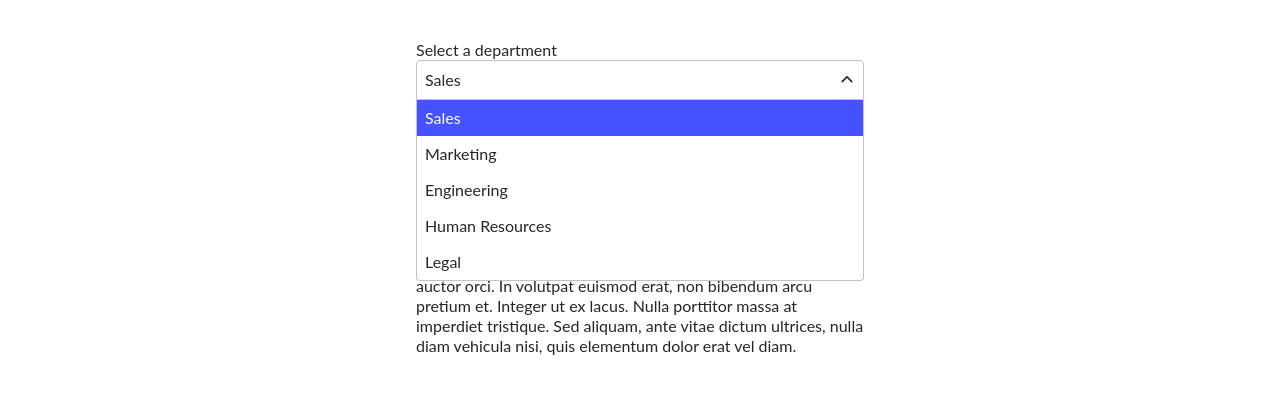
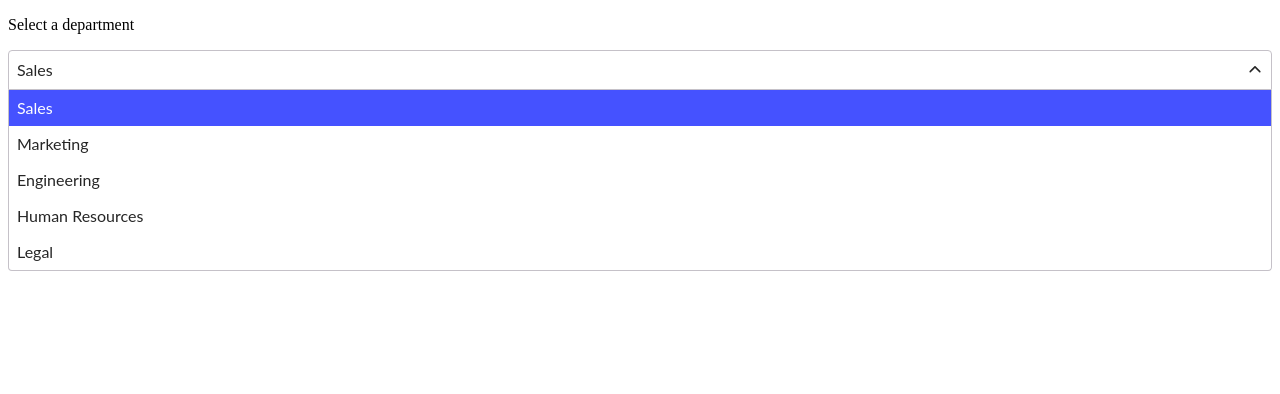
Before and after one commit to jeanne-v/menu-select, a React (Vite) app: page / in a window 1280 px wide. Both pictures are taken after a click on the button "Sales". Shown: the top 394 px of the page. Built offline with nearby package versions, Linux system fonts and the light colour scheme.

Commit message:
Refactor css

```diff
--- a/dev/App.jsx
+++ b/dev/App.jsx
@@ -12,7 +12,7 @@ export default function App() {
   const [selectedOption, setSelectedOption] = useState(options[0]);
 
   return (
-    <main className="pt-10 pb-10 max-w-md m-auto">
+    <main>
       <p id="department-label">Select a department</p>
       <MenuSelect
         options={options}
@@ -20,7 +20,7 @@ export default function App() {
         setSelectedOption={setSelectedOption}
         labelledby="department-label"
       />
-      <p className="mt-4">
+      <p>
         Lorem ipsum dolor sit amet, consectetur adipiscing elit. Pellentesque in ultricies
         nisi. Aliquam magna urna, iaculis vel ante hendrerit, sollicitudin ornare nulla.
         Vivamus vitae pretium nunc. Vivamus pellentesque sagittis leo et semper. Aliquam
--- a/lib/MenuSelect.jsx
+++ b/lib/MenuSelect.jsx
@@ -1,12 +1,15 @@
 import { useState, useEffect, useRef } from "react";
-import "./index.css";
 import chevron from "./assets/chevron.svg";
+import clsx from "clsx";
+import styles from "./MenuSelect.module.css";
 
 export default function MenuSelec({
   options,
   selectedOption,
   setSelectedOption,
   labelledby = null,
+  focusedOptionBgColor = "#4552FF",
+  focusedOptionTextColor = "#ffffff",
 }) {
   const [isOpen, setIsOpen] = useState(false);
   const [focusedOptionIndex, setFocusedOptionIndex] = useState(
@@ -68,7 +71,11 @@ export default function MenuSelec({
   }, []);
 
   return (
-    <div ref={wrapperRef} onKeyDown={handleKeyDown} className="relative">
+    <div
+      ref={wrapperRef}
+      onKeyDown={handleKeyDown}
+      className={clsx(styles.wrapper, isOpen && styles.open)}
+    >
       <button
         onClick={handleBtnClick}
         aria-expanded={isOpen}
@@ -79,20 +86,20 @@ export default function MenuSelec({
         type="button"
         role="combobox"
         data-value={selectedOption.value}
-        className={`p-2 cursor-pointer w-full flex justify-between items-center h-10 border border-light-middle-grey ${isOpen ? "rounded-t-sm" : "rounded-sm"}`}
+        className={styles.button}
       >
         <span>{selectedOption.text}</span>
-        <img alt="" src={chevron} className={`h-4 ${isOpen ? "rotate-180" : ""}`} />
+        <img alt="" src={chevron} className={styles.icon} />
       </button>
       {isOpen && (
-        <div
-          role="listbox"
-          id="listbox"
-          className="border-l border-r border-b border-light-middle-grey absolute left-0 top-10 bg-white w-full rounded-b-sm z-999"
-        >
+        <div role="listbox" id="listbox" className={styles.listbox}>
           {options.map((option, index) => {
             const isSelectedOption = selectedOption.value === option.value;
             const isFocusedOption = options[focusedOptionIndex].value === option.value;
+            const additionalStyles = isFocusedOption
+              ? { backgroundColor: focusedOptionBgColor, color: focusedOptionTextColor }
+              : {};
+
             return (
               <div
                 role="option"
@@ -102,7 +109,8 @@ export default function MenuSelec({
                 key={`${index}-${option.value}`}
                 onClick={() => handleOptionClick(option)}
                 onMouseEnter={() => handleOptionMouseEnter(index)}
-                className={`p-2 cursor-pointer ${isFocusedOption ? "bg-blue text-white" : ""}`}
+                className={styles.option}
+                style={additionalStyles}
               >
                 {option.text}
               </div>
--- /dev/null
+++ b/lib/MenuSelect.module.css
@@ -0,0 +1,57 @@
+.wrapper {
+    position: relative;
+    --border-color: #C5C1C8;
+    --bg-color: #fff;
+}
+
+.wrapper * {
+    box-sizing: border-box;
+    color: #262626;
+    line-height: 1.25;
+    font-family: "Lato", sans-serif;
+}
+
+.button {
+    padding: 8px;
+    border: 1px solid var(--border-color);
+    border-radius: 4px;
+    cursor: pointer;
+    width: 100%;
+    display: flex;
+    justify-content: space-between;
+    align-items: center;
+    height: 40px;
+    background-color: var(--bg-color);
+    font-size: 1rem;
+}
+
+.open .button {
+    border-radius: 4px 4px 0 0;
+}
+
+.icon {
+    height: 16px;
+}
+
+.open .icon {
+    transform: rotate(180deg);
+}
+
+.listbox {
+    position: absolute;
+    left: 0;
+    top: 40px;
+    z-index: 999;
+    width: 100%;
+    border-left: 1px solid;
+    border-right: 1px solid;
+    border-bottom: 1px solid;
+    border-color: var(--border-color);
+    border-radius: 0 0 4px 4px;
+    background-color: var(--bg-color);
+}
+
+.option {
+    padding: 8px;
+    cursor: pointer;
+}
--- a/lib/index.css
+++ /dev/null
@@ -1,18 +0,0 @@
-@import "tailwindcss";
-
-@theme {
-    --color-*: initial;
-    --color-white: #ffffff;
-    --color-light-middle-grey: #C5C1C8;
-    --color-dark-grey: #262626;
-    --color-blue: #4552FF;
-    --font-lato: "Lato", sans-serif;
-}
-
-@layer base {
-    body {
-        font-family: var(--font-lato);
-        color: var(--color-dark-grey);
-        line-height: 1.25;
-    }
-}
--- a/vite.config.js
+++ b/vite.config.js
@@ -2,13 +2,12 @@ import { dirname, resolve } from "node:path";
 import { fileURLToPath } from "node:url";
 import { defineConfig } from "vite";
 import react from "@vitejs/plugin-react";
-import tailwindcss from "@tailwindcss/vite";
 
 const __dirname = dirname(fileURLToPath(import.meta.url));
 
 // https://vite.dev/config/
 export default defineConfig({
-  plugins: [react(), tailwindcss()],
+  plugins: [react()],
   build: {
     lib: {
       entry: resolve(__dirname, "lib/index.js"),
```
Also changed, not shown: package.json (+4 -3 lines), 1 other file (tests, documents, lock files or other folders).
